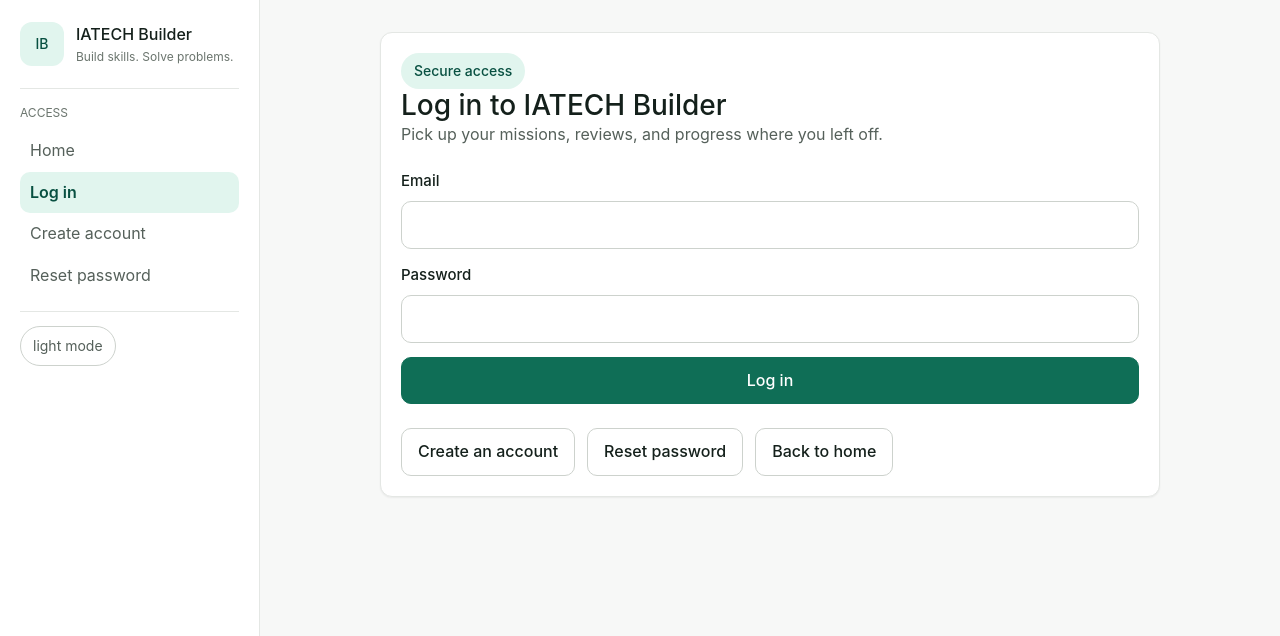
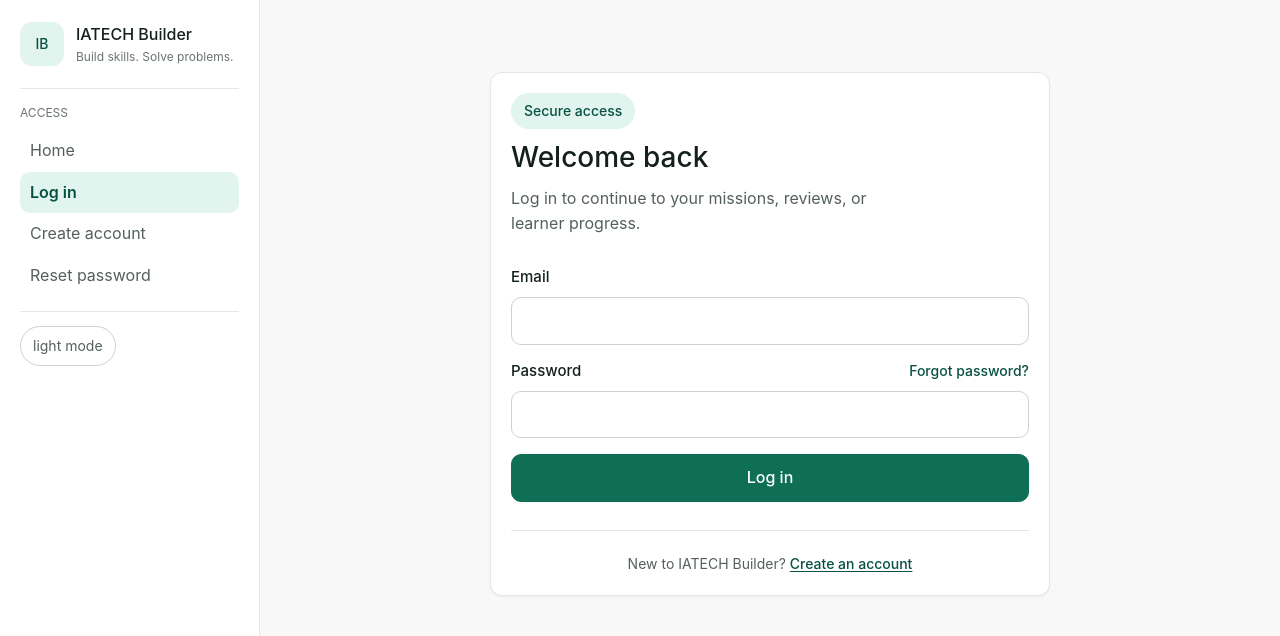
Before and after one commit to iatechbuild-ux/iatech-builder, a Next.js app: page /login in a window 1280 px wide. Shown: the top 636 px of the page. Built offline with nearby package versions, Linux system fonts and the light colour scheme; no server answers.

Commit message:
Improve authentication screen hierarchy

```diff
--- a/src/app/(auth)/login/page.tsx
+++ b/src/app/(auth)/login/page.tsx
@@ -15,43 +15,40 @@
   const next = params?.next || "";
 
   return (
-    <div className="page narrow-page">
-      <section className="panel">
-        <span className="chip teal">Secure access</span>
-        <h1 className="page-title">Log in to IATECH Builder</h1>
-        <p className="page-lead">
-          Pick up your missions, reviews, and progress where you left off.
-        </p>
+    <div className="page narrow-page auth-page">
+      <section className="panel auth-panel">
+        <header className="auth-intro">
+          <span className="chip teal">Secure access</span>
+          <h1 className="page-title">Welcome back</h1>
+          <p className="page-lead">
+            Log in to continue to your missions, reviews, or learner progress.
+          </p>
+        </header>
 
         {params?.error ? <p className="form-message error" role="alert">{params.error}</p> : null}
         {params?.notice ? <p className="form-message" role="status">{params.notice}</p> : null}
 
-        <form action={signInAction} className="form-grid" style={{ marginTop: 22 }}>
+        <form action={signInAction} className="form-grid auth-form">
           <input name="next" type="hidden" value={next} />
-          <label className="field">
+          <label className="field" htmlFor="login-email">
             <span>Email</span>
-            <input autoComplete="email" name="email" required type="email" />
+            <input autoComplete="email" id="login-email" name="email" required spellCheck={false} type="email" />
           </label>
-          <label className="field">
-            <span>Password</span>
-            <input autoComplete="current-password" name="password" required type="password" />
-          </label>
-          <button className="btn primary" type="submit">
+          <div className="field">
+            <div className="auth-field-heading">
+              <label htmlFor="login-password">Password</label>
+              <Link href="/forgot-password">Forgot password?</Link>
+            </div>
+            <input autoComplete="current-password" id="login-password" name="password" required type="password" />
+          </div>
+          <button className="btn primary auth-submit" type="submit">
             Log in
           </button>
         </form>
 
-        <div className="actions">
-          <Link className="btn secondary" href="/signup">
-            Create an account
-          </Link>
-          <Link className="btn secondary" href="/forgot-password">
-            Reset password
-          </Link>
-          <Link className="btn secondary" href="/">
-            Back to home
-          </Link>
-        </div>
+        <p className="auth-switch">
+          New to IATECH Builder? <Link href="/signup">Create an account</Link>
+        </p>
       </section>
     </div>
   );
--- a/src/app/(auth)/signup/page.tsx
+++ b/src/app/(auth)/signup/page.tsx
@@ -17,53 +17,51 @@
   const params = await searchParams;
 
   return (
-    <div className="page narrow-page">
-      <section className="panel">
-        <span className="chip teal">Join the pilot</span>
-        <h1 className="page-title">Create an IATECH Builder account</h1>
-        <p className="page-lead">
-          Learners and parents can register here. Tutor and admin access is assigned by a platform administrator.
-        </p>
+    <div className="page narrow-page auth-page">
+      <section className="panel auth-panel">
+        <header className="auth-intro">
+          <span className="chip teal">Create your account</span>
+          <h1 className="page-title">Start building with IATECH</h1>
+          <p className="page-lead">
+            Students and parents can register here. Tutors receive access from an administrator.
+          </p>
+        </header>
 
         {params?.error ? <p className="form-message error" role="alert">{params.error}</p> : null}
 
-        <form action={signUpAction} className="form-grid" style={{ marginTop: 22 }}>
-          <label className="field">
+        <form action={signUpAction} className="form-grid auth-form">
+          <label className="field" htmlFor="signup-name">
             <span>Full name</span>
-            <input autoComplete="name" name="fullName" required />
+            <input autoComplete="name" id="signup-name" name="fullName" required />
           </label>
-          <label className="field">
+          <label className="field" htmlFor="signup-email">
             <span>Email</span>
-            <input autoComplete="email" name="email" required type="email" />
+            <input autoComplete="email" id="signup-email" name="email" required spellCheck={false} type="email" />
           </label>
-          <label className="field">
+          <label className="field" htmlFor="signup-password">
             <span>Password</span>
-            <input autoComplete="new-password" minLength={8} name="password" required type="password" />
+            <input aria-describedby="signup-password-hint" autoComplete="new-password" id="signup-password" minLength={8} name="password" required type="password" />
+            <small className="meta" id="signup-password-hint">Use at least 8 characters.</small>
           </label>
-          <label className="field">
-            <span>Role</span>
-            <select defaultValue="student" name="role">
+          <label className="field" htmlFor="signup-role">
+            <span>Register as</span>
+            <select aria-describedby="signup-role-hint" defaultValue="student" id="signup-role" name="role">
               {roles.map(([value, label]) => (
                 <option key={value} value={value}>
                   {label}
                 </option>
               ))}
             </select>
-            <small className="meta">Parent accounts cannot access learner records until an administrator verifies the family link.</small>
+            <small className="meta" id="signup-role-hint">Parent accounts need an administrator to verify the family link before learner records appear.</small>
           </label>
-          <button className="btn primary" type="submit">
+          <button className="btn primary auth-submit" type="submit">
             Create account
           </button>
         </form>
 
-        <div className="actions">
-          <Link className="btn secondary" href="/login">
-            Log in instead
-          </Link>
-          <Link className="btn secondary" href="/">
-            Back to home
-          </Link>
-        </div>
+        <p className="auth-switch">
+          Already have an account? <Link href="/login">Log in</Link>
+        </p>
       </section>
     </div>
   );
--- a/src/app/globals.css
+++ b/src/app/globals.css
@@ -384,6 +384,63 @@
   width: min(780px, calc(100% - 28px));
 }
 
+.auth-page {
+  width: min(560px, calc(100% - 28px));
+  padding-top: clamp(32px, 7vw, 72px);
+}
+
+.auth-panel {
+  padding: clamp(24px, 5vw, 38px);
+}
+
+.auth-intro {
+  display: grid;
+  gap: 12px;
+}
+
+.auth-intro .page-title {
+  text-wrap: balance;
+}
+
+.auth-intro .page-lead {
+  max-width: 46ch;
+  text-wrap: pretty;
+}
+
+.auth-form {
+  gap: 18px;
+  margin-top: 28px;
+}
+
+.auth-field-heading {
+  display: flex;
+  align-items: baseline;
+  justify-content: space-between;
+  gap: 16px;
+}
+
+.auth-field-heading a,
+.auth-switch a {
+  color: var(--brand-text);
+  font-size: 14px;
+  font-weight: 500;
+  text-underline-offset: 3px;
+}
+
+.auth-submit {
+  width: 100%;
+  min-height: 48px;
+  margin-top: 2px;
+}
+
+.auth-switch {
+  margin: 28px 0 0;
+  padding-top: 22px;
+  border-top: 1px solid var(--border);
+  text-align: center;
+  font-size: 14px;
+}
+
 .hero-page {
   width: min(1180px, calc(100% - 44px));
 }
@@ -1624,6 +1681,14 @@
     padding: 16px;
   }
 
+  .panel.auth-panel {
+    padding: 24px 18px;
+  }
+
+  .auth-page {
+    padding-top: 28px;
+  }
+
   .dashboard-top {
     align-items: flex-start;
   }
```
Also changed, not shown: 1 other file (tests, documents, lock files or other folders).
